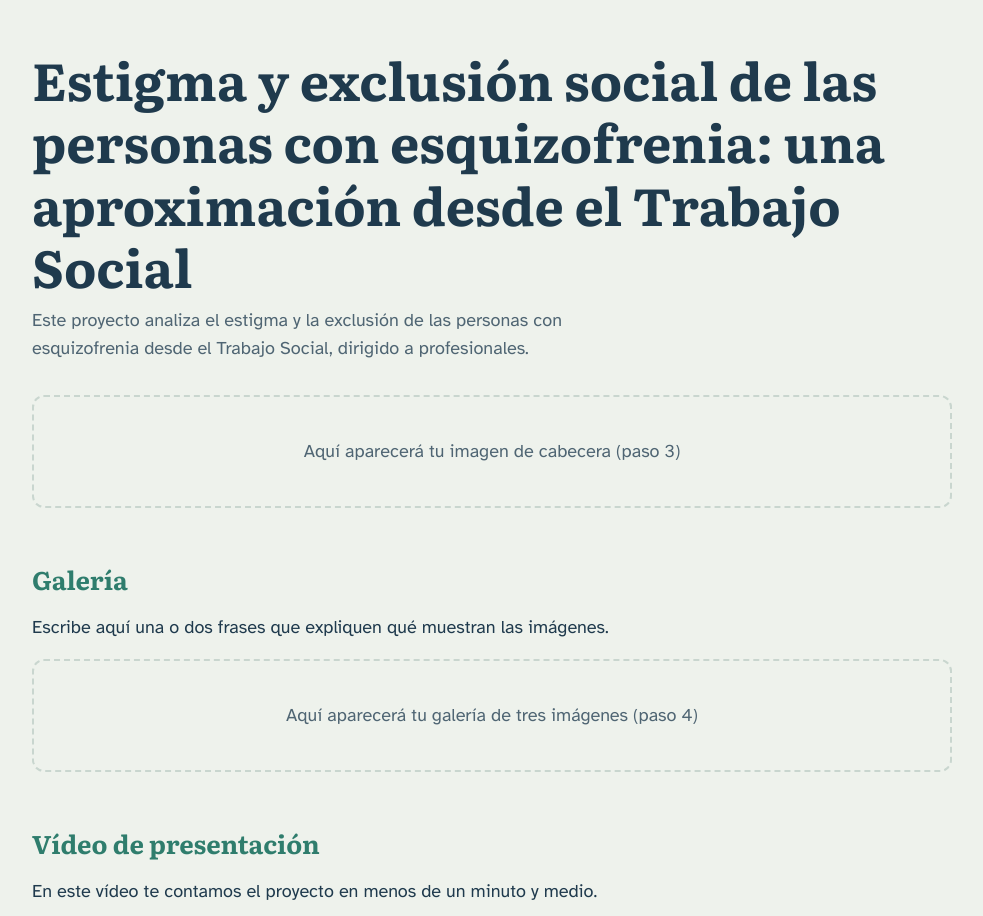
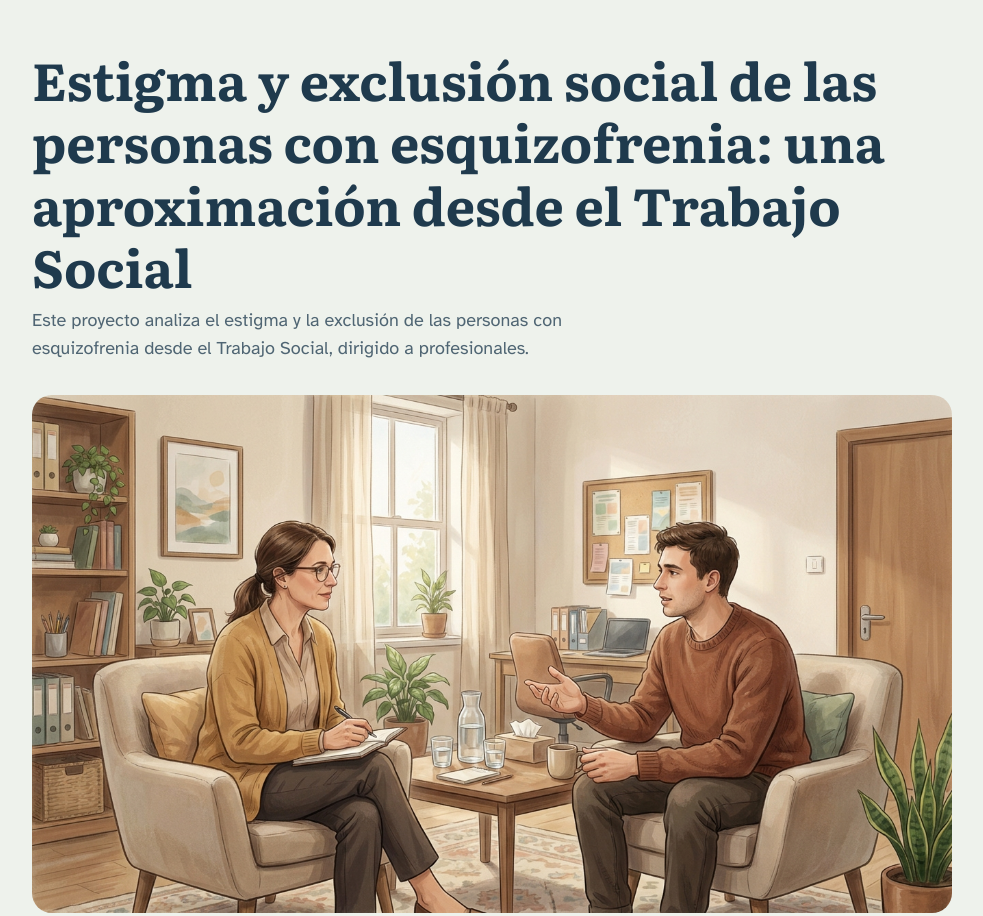
Before and after one commit to macarenamm13/-practica-im-genes-video, a plain HTML site: page index.html in a window 1280 px wide. Shown: the top 916 px of the page, without its empty margins (148-1131 px from the left). Drawn offline with Linux system fonts and the light colour scheme.

Commit message:
imagen cabecera

```diff
--- a/index.html
+++ b/index.html
@@ -149,7 +149,7 @@
 
     <div class="zona" data-aviso="Aquí aparecerá tu imagen de cabecera (paso 3)">
       <!-- PASO 3: CABECERA ============================ INICIO -->
-
+      <img class="imagen-cabecera" src="img/cabecera.jpg" alt="persona con esquizofrenia junto a una trabajadora social conversando">
       <!-- PASO 3: CABECERA =============================== FIN -->
     </div>
   </header>
```
